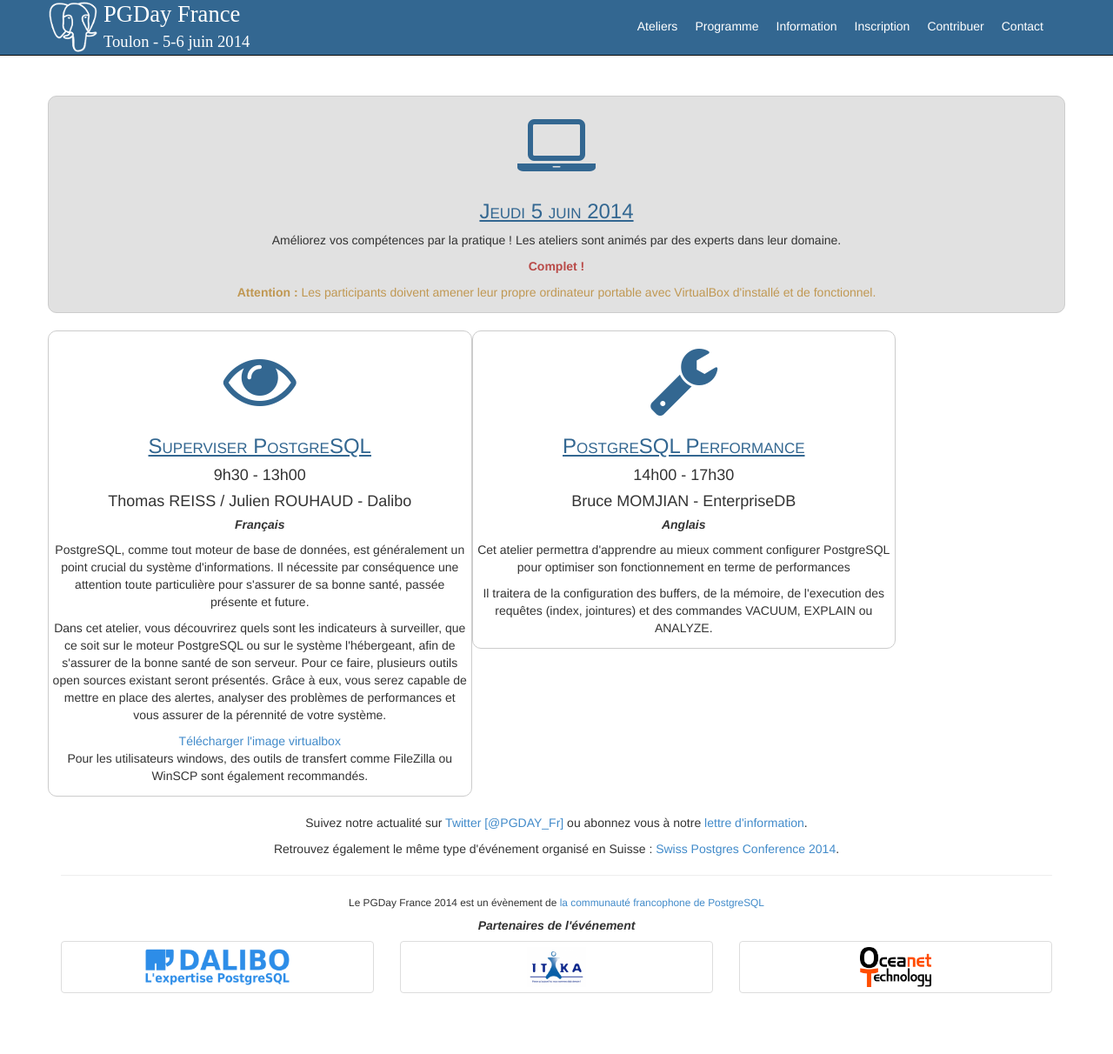
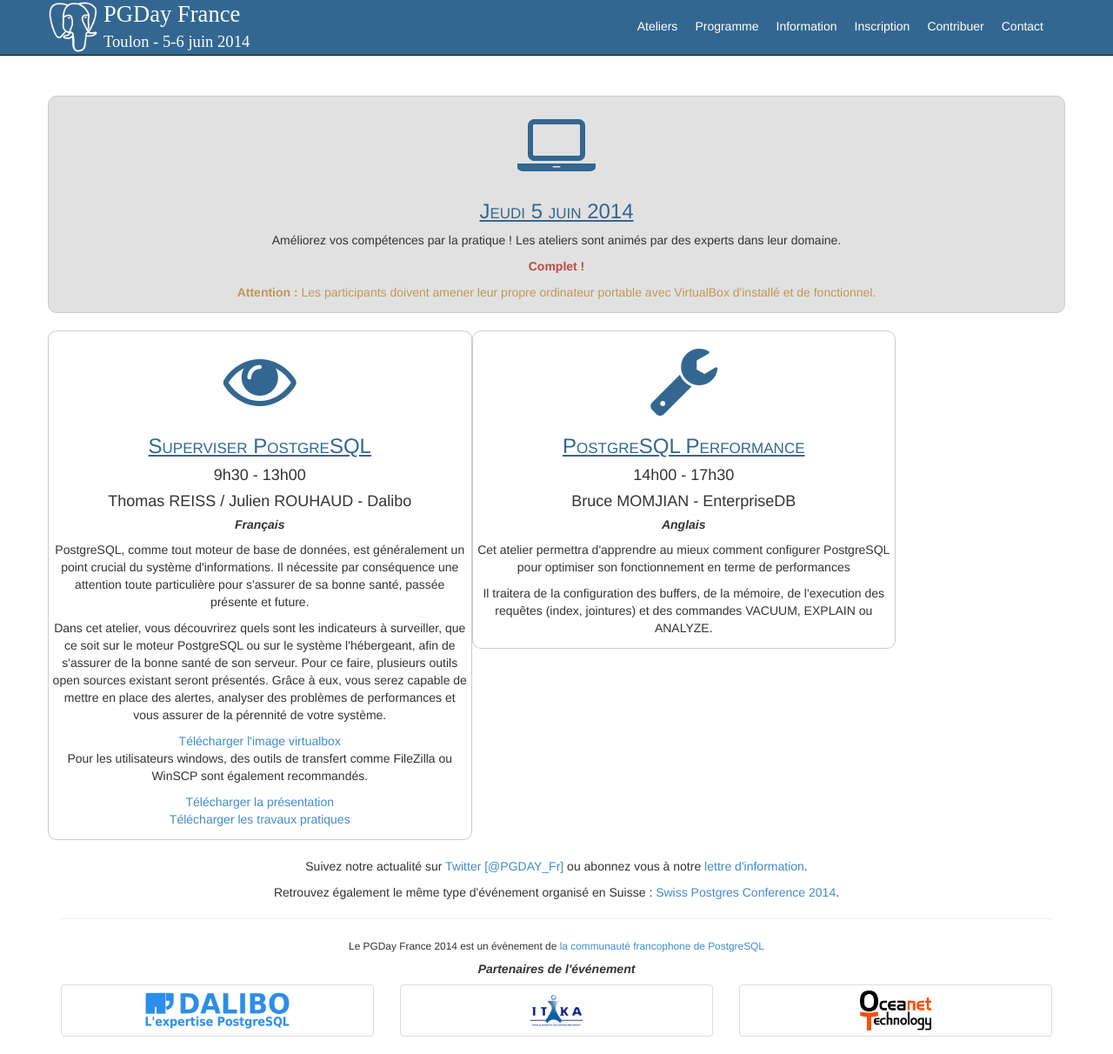
Before and after one commit to postgresqlfr/2024.pgday.fr, a Jekyll site: the page built from ateliers.html, in a window 1280 px wide and 1212 px high. Shown: the whole window at 87% size. Built offline with Jekyll 4.4.1, drawn with Linux system fonts in a browser that asks for light colours; Markdown is read by kramdown in place of the engine named in the settings.

Commit message:
Add pdf for atelier supervision.

```diff
--- a/ateliers.html
+++ b/ateliers.html
@@ -37,6 +37,10 @@
                       <a href="atelier_pgday.ova">Télécharger l'image virtualbox</a><br />
                       Pour les utilisateurs windows, des outils de transfert comme FileZilla ou WinSCP sont également recommandés.
                   </p>
+                  <p>
+                      <a href="atelier_supervision.pdf">Télécharger la présentation</a><br />
+                      <a href="tp_atelier_supervision.pdf">Télécharger les travaux pratiques</a>
+                  </p>
               </div>
               <div class="col-lg-5 col-md-5 home_bloc">
                   <i class="fa fa-wrench"></i>
```
Also changed, not shown: 2 other files.
